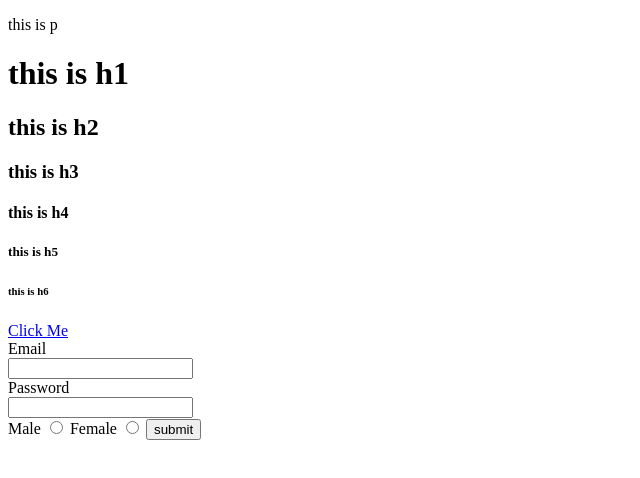
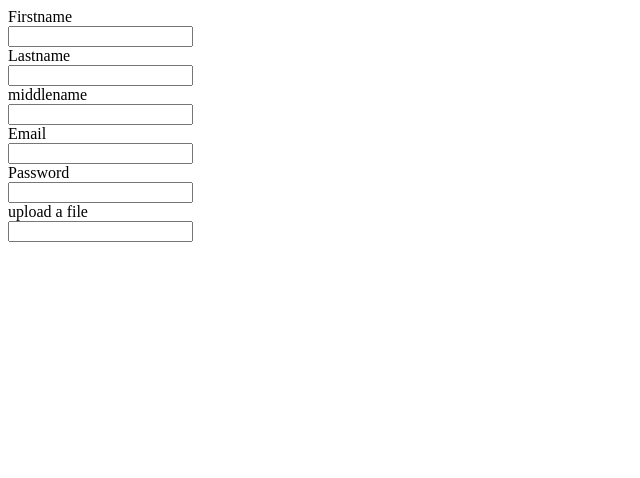
Before and after one commit to madhu-mitha-2003/netlify-demo, a plain HTML site: page index.html in a window 1280 px wide. Shown: the whole page, without its empty margins (0-640 px from the left). Drawn offline with Linux system fonts and the light colour scheme.

Commit message:
Add files via upload

```diff
--- a/index.html
+++ b/index.html
@@ -5,24 +5,19 @@
     <title>Html class</title>
 </head>
 <body>
-    <p>this is p</p>
-    <h1>this is h1</h1>
-    <h2>this is h2</h2>
-    <h3>this is h3</h3>
-    <h4>this is h4</h4>
-    <h5>this is h5</h5>
-    <h6>this is h6</h6>
-    <a href="form.html" target="_blank">Click Me</a>
     <form>
+     <label for="Firstname">Firstname</label><br>
+     <input type="Firstname" name="" id="Firstname"><br>
+     <label for="Lastname">Lastname</label><br>
+     <input type="Lastname" name="" id="Lastname"><br>
+     <label for="middlename">middlename</label><br>
+     <input type="middlename" name="" id="middlename"><br>
      <label for="email">Email</label><br>
      <input type="email" name="" id="email"><br>
      <label for="password">Password</label><br>
      <input type="password" name="" id="password"><br>
-    <label for="male">Male</label>
-    <input type="radio" name="gender" id="male">
-    <label for="female">Female</label>
-    <input type="radio" name="gender" id="female">
-    <input type="submit" value="submit">
+     <lable for="upload a file">upload a file</lable><br>
+     <input type="upload a file" name="" id="upload a file"><br>
     </form>
 </body>
 </html>
```
